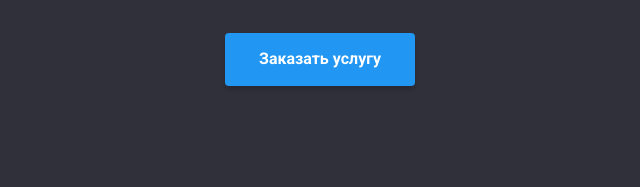
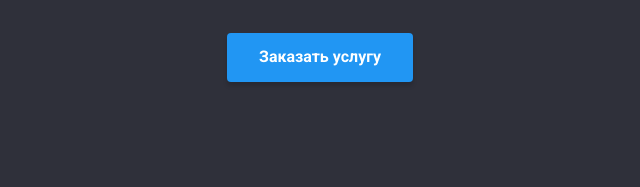
Before and after one commit to ruslanpetrovup/goit-markup-hw-03, a plain HTML site: page index.html in a window 1280 px wide. Shown: the part 440-627 px from the top of the page, 320-960 px from the left. Drawn offline with nearby package versions, Linux system fonts and the light colour scheme.

Commit message:
Корректив

```diff
--- a/css/styles.css
+++ b/css/styles.css
@@ -130,7 +130,7 @@ body {
   cursor: pointer;
   padding: 10px 32px;
   box-shadow: 0px 4px 4px rgba(0, 0, 0, 0.15);
-  border-color: transparent;
+  border: none;
   border-radius: 4px;
 }
 .banner .button:hover {
```
